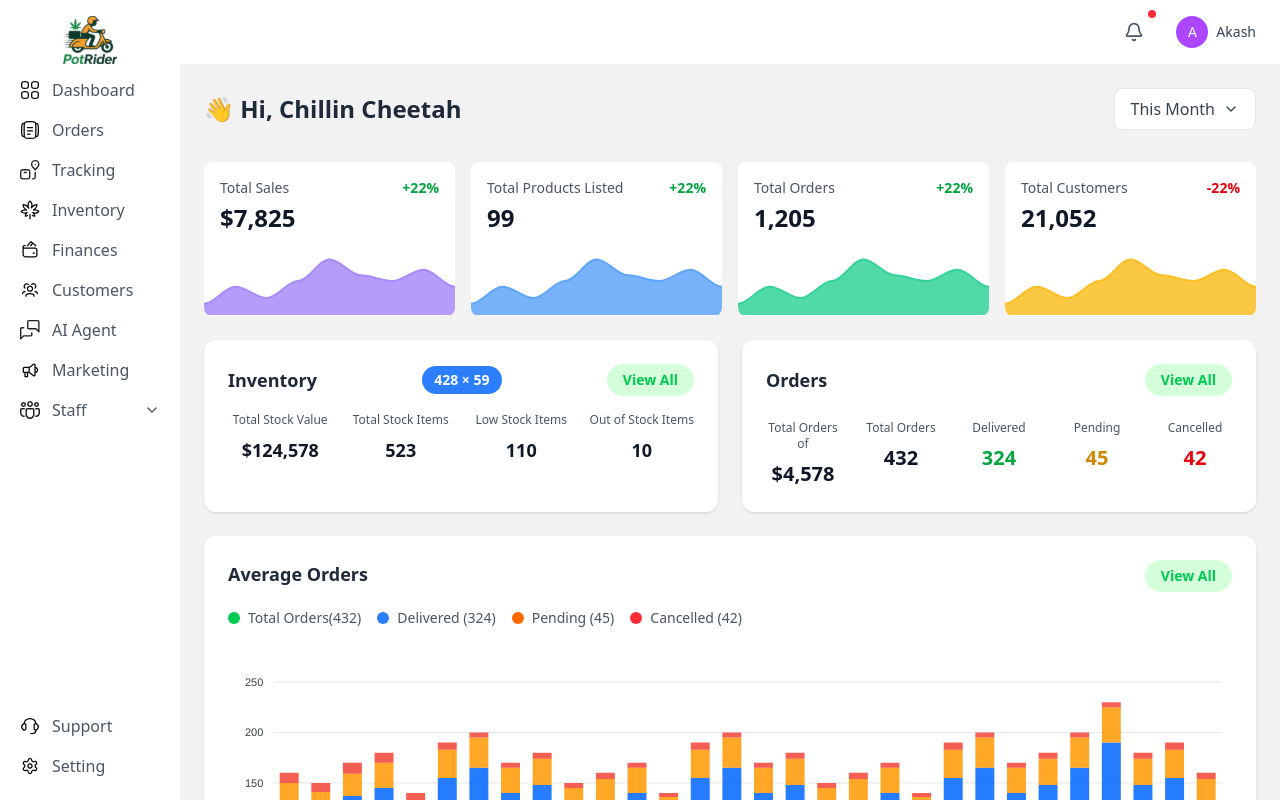
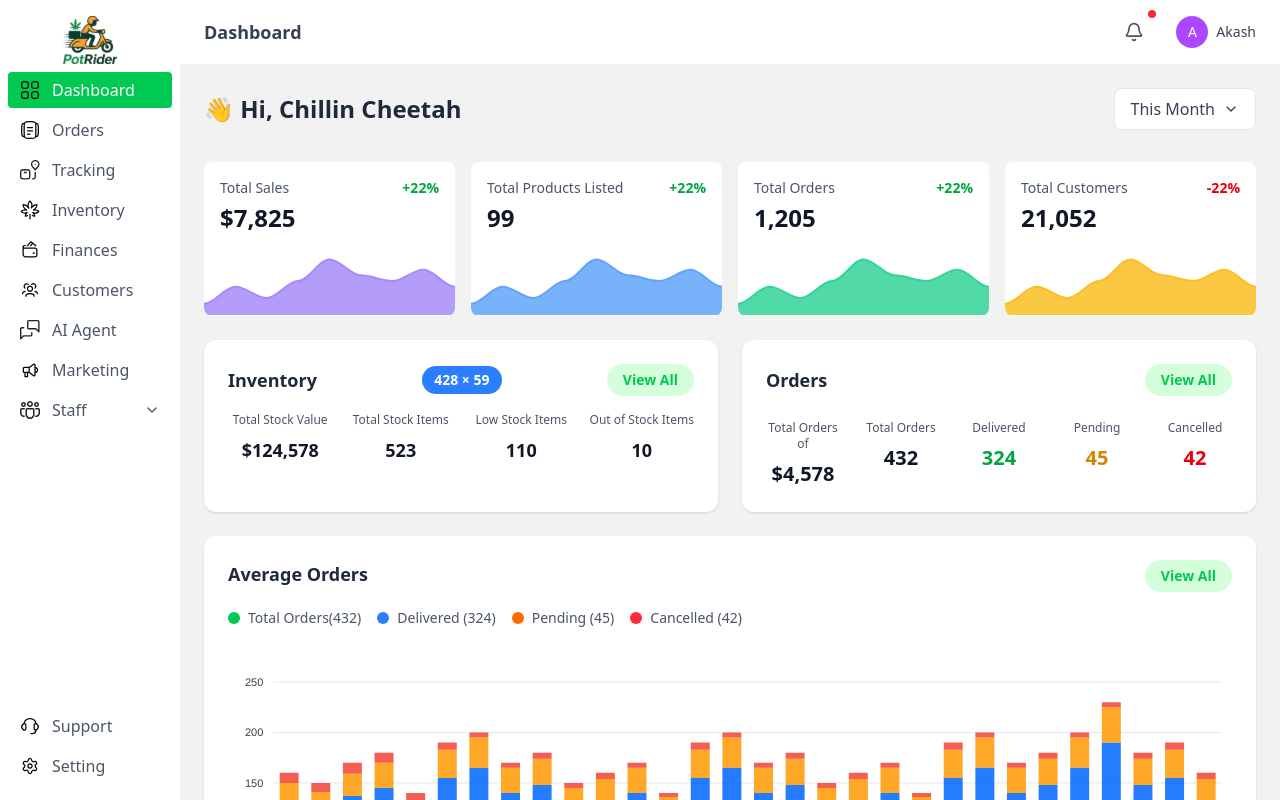
Before and after one commit to rebeccaproject2026/potrider, a React (Vite) app: page / in a window 1280 px wide. Built offline with nearby package versions, Linux system fonts and the light colour scheme.

Commit message:
remove /pt route

```diff
--- a/src/components/DashboardHeader.jsx
+++ b/src/components/DashboardHeader.jsx
@@ -2,15 +2,15 @@ import { useLocation } from "react-router-dom";
 import { Bell } from "lucide-react";
 
 const routeTitleMap = {
-  "/pt": "Dashboard",
-  "/pt/orders": "Orders",
-  "/pt/tracking": "Tracking",
-  "/pt/inventory": "Inventory",
-  "/pt/finances": "Finances",
-  "/pt/customers": "Customers",
-  "/pt/ai-agent": "AI Agent",
-  "/pt/marketing": "Marketing",
-  "/pt/staff": "Staff",
+  "/": "Dashboard",
+  "/orders": "Orders",
+  "/tracking": "Tracking",
+  "/inventory": "Inventory",
+  "/finances": "Finances",
+  "/customers": "Customers",
+  "/ai-agent": "AI Agent",
+  "/marketing": "Marketing",
+  "/staff": "Staff",
 };
 
 const DashboardHeader = ({ sidebar, setSidebar, userName = "Akash" }) => {
--- a/src/components/Sidebar.jsx
+++ b/src/components/Sidebar.jsx
@@ -16,14 +16,14 @@ import settingIocon from "../assets/images/settings.svg";
 import portriderLogo from "../assets/images/potrider-logo.svg";
 
 const navItems = [
-  { to: "/pt", label: "Dashboard", Icon: dashboardIocon },
-  { to: "/pt/orders", label: "Orders", Icon: ordersIocon },
-  { to: "/pt/tracking", label: "Tracking", Icon: trackingIocon },
-  { to: "/pt/inventory", label: "Inventory", Icon: inventoryIocon },
-  { to: "/pt/finances", label: "Finances", Icon: financeIocon },
-  { to: "/pt/customers", label: "Customers", Icon: customersIocon },
-  { to: "/pt/ai-agent", label: "AI Agent", Icon: aiagentIocon },
-  { to: "/pt/marketing", label: "Marketing", Icon: marketingIocon },
+  { to: "/", label: "Dashboard", Icon: dashboardIocon },
+  { to: "/orders", label: "Orders", Icon: ordersIocon },
+  { to: "/tracking", label: "Tracking", Icon: trackingIocon },
+  { to: "/inventory", label: "Inventory", Icon: inventoryIocon },
+  { to: "/finances", label: "Finances", Icon: financeIocon },
+  { to: "/customers", label: "Customers", Icon: customersIocon },
+  { to: "/ai-agent", label: "AI Agent", Icon: aiagentIocon },
+  { to: "/marketing", label: "Marketing", Icon: marketingIocon },
 ];
 
 const Sidebar = ({ sidebar, setSidebar }) => {
@@ -61,7 +61,7 @@ const Sidebar = ({ sidebar, setSidebar }) => {
             <NavLink
               key={to}
               to={to}
-              end={to === "/pt"}
+              end={to === "/"}
               onClick={handleNavClick}
               className={({ isActive }) =>
                 `px-3 py-1.5 flex items-center gap-3 rounded transition-colors ${
@@ -99,7 +99,7 @@ const Sidebar = ({ sidebar, setSidebar }) => {
           {staffOpen && (
             <div className="ml-8 mt-1 space-y-1 text-sm">
               <NavLink
-                to="/pt/staff/ai-admin"
+                to="/staff/ai-admin"
                 className={({ isActive }) =>
                   `block px-3 py-1.5 rounded ${
                     isActive
@@ -112,7 +112,7 @@ const Sidebar = ({ sidebar, setSidebar }) => {
               </NavLink>
 
               <NavLink
-                to="/pt/staff/add-driver"
+                to="/staff/add-driver"
                 className={({ isActive }) =>
                   `block px-3 py-1.5 rounded ${
                     isActive
@@ -125,7 +125,7 @@ const Sidebar = ({ sidebar, setSidebar }) => {
               </NavLink>
 
               <NavLink
-                to="/pt/staff/drivers"
+                to="/staff/drivers"
                 className={({ isActive }) =>
                   `block px-3 py-1.5 rounded ${
                     isActive
@@ -144,7 +144,7 @@ const Sidebar = ({ sidebar, setSidebar }) => {
         <div className="px-2 text-gray-600 font-medium space-y-1 pt-2 pb-2">
           {/* support menu */}
           <NavLink
-            to="/pt/support"
+            to="/support"
             onClick={handleNavClick}
             className={({ isActive }) =>
               `px-3 py-1.5 flex items-center gap-3 rounded transition-colors ${
@@ -160,7 +160,7 @@ const Sidebar = ({ sidebar, setSidebar }) => {
 
           {/* setting menu */}
           <NavLink
-            to="/pt/setting"
+            to="/setting"
             onClick={handleNavClick}
             className={({ isActive }) =>
               `px-3 py-1.5 flex items-center gap-3 rounded transition-colors ${
--- a/src/pages/pnf/PageNotFound.jsx
+++ b/src/pages/pnf/PageNotFound.jsx
@@ -34,7 +34,7 @@ const PageNotFound = () => {
           </button>
 
           <button
-            onClick={() => navigate("/pt")}
+            onClick={() => navigate("/")}
             className="px-5 py-2 rounded-lg bg-green-500 text-white hover:bg-green-600 transition"
           >
             Dashboard
```
